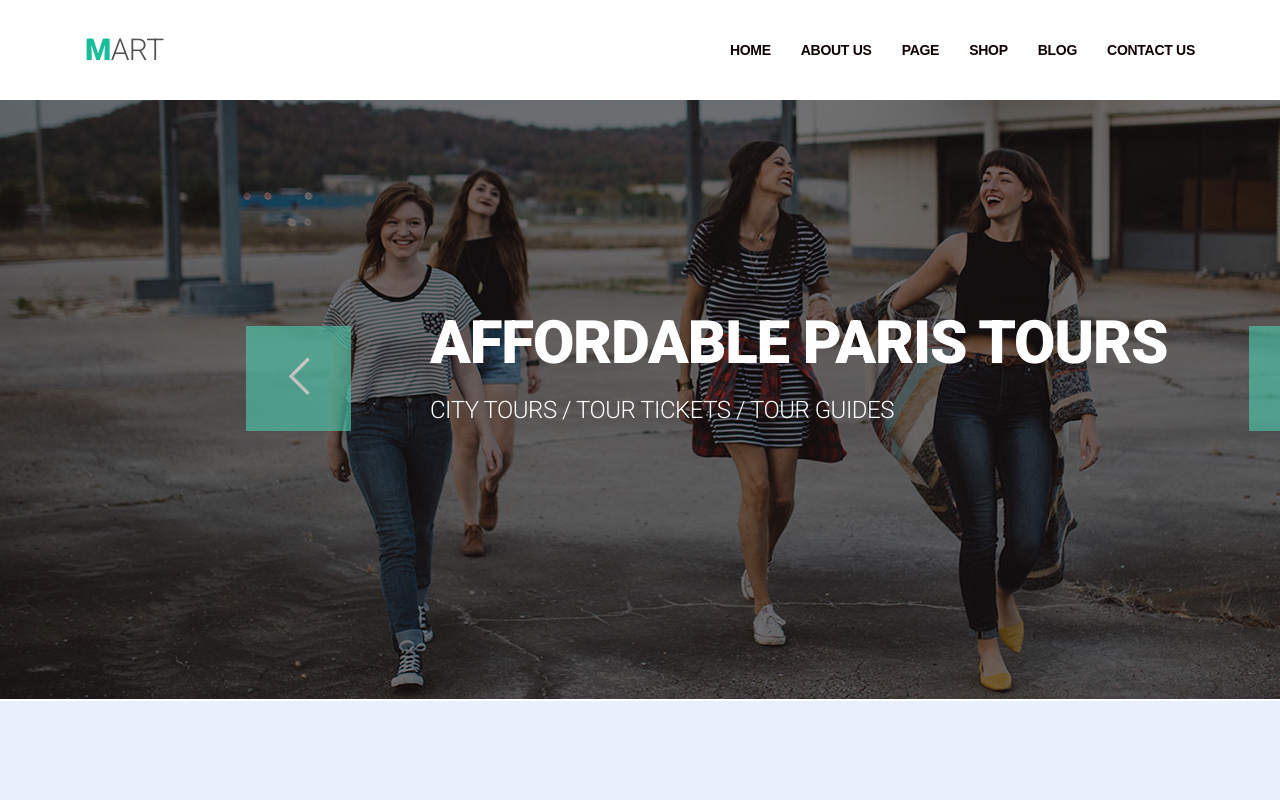
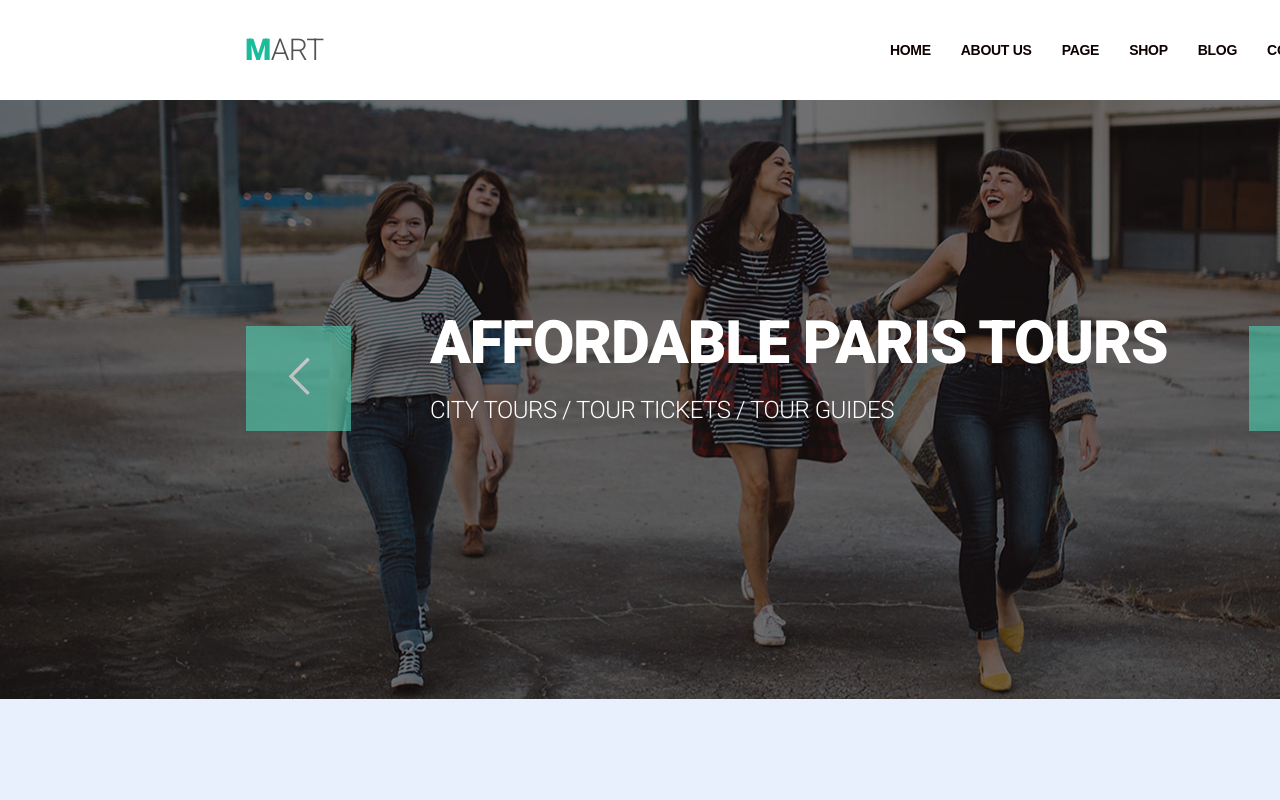
Before and after one commit to RostyslavSheshenya/goit-fe-course, a plain HTML site: page html-css/module-05/index.html in a window 1280 px wide. Shown: the top 800 px of the page. Drawn offline with Linux system fonts and the light colour scheme.

Commit message:
mod5 corr4

```diff
--- a/html-css/module-05/css/style.css
+++ b/html-css/module-05/css/style.css
@@ -9,7 +9,10 @@
   clear: both;
 }
 body {
- width: 100%
+ width: 100%;
+ width: 1600px;
+ margin: 0 auto;
+
 }
 
 /* NAVIGATION*/
@@ -86,9 +89,7 @@ header {
   background-repeat: no-repeat;
   position: relative;
   padding-top: 208px;
-  padding-bottom: 276px;
-  width: 1600px;
-  margin: 0 auto;
+  padding-bottom: 274px;
 }
 .right {
   width: 105px;
```
